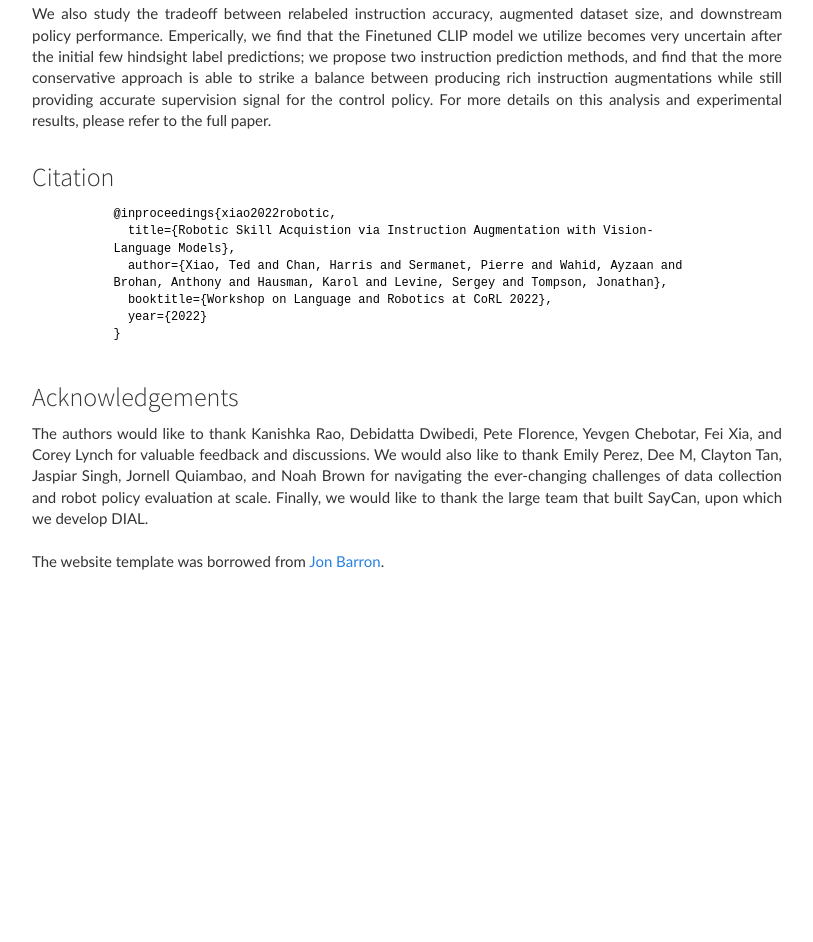
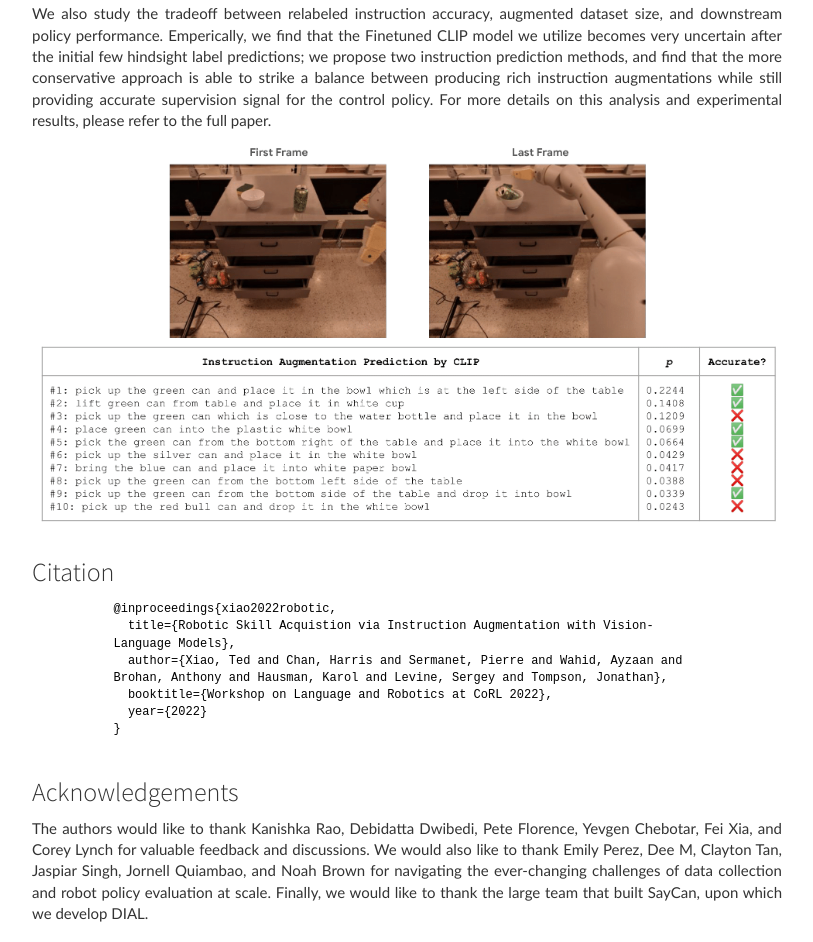
Before and after one commit to instructionaugmentation/instructionaugmentation.github.io, a plain HTML site: page index.html in a window 1280 px wide. Shown: the part 4102-5044 px from the top of the page, without its empty margins (233-1046 px from the left). Before the commit the page ends 4685 px from the top, so only its background shows below. Drawn offline with nearby package versions, Linux system fonts and the light colour scheme; some packages are replaced by stand-ins of ours; a script that the page names is missing.

Commit message:
Add CLIP example predictions with weights.

```diff
--- a/index.html
+++ b/index.html
@@ -245,6 +245,9 @@ src="https://www.youtube.com/embed/lbaqjJJMAFg">
                 <p class="text-justify">
                     We also study the tradeoff between relabeled instruction accuracy, augmented dataset size, and downstream policy performance. Emperically, we find that the Finetuned CLIP model we utilize becomes very uncertain after the initial few hindsight label predictions; we propose two instruction prediction methods, and find that the more conservative approach is able to strike a balance between producing rich instruction augmentations while still providing accurate supervision signal for the control policy. For more details on this analysis and experimental results, please refer to the full paper.
                 </p>
+                <p style="test-align:center;">
+                    <image src="img/instructions_example.png"  class="image-responsive" width="100%">
+                </p>
 	    </div>
         </div>
 
```
